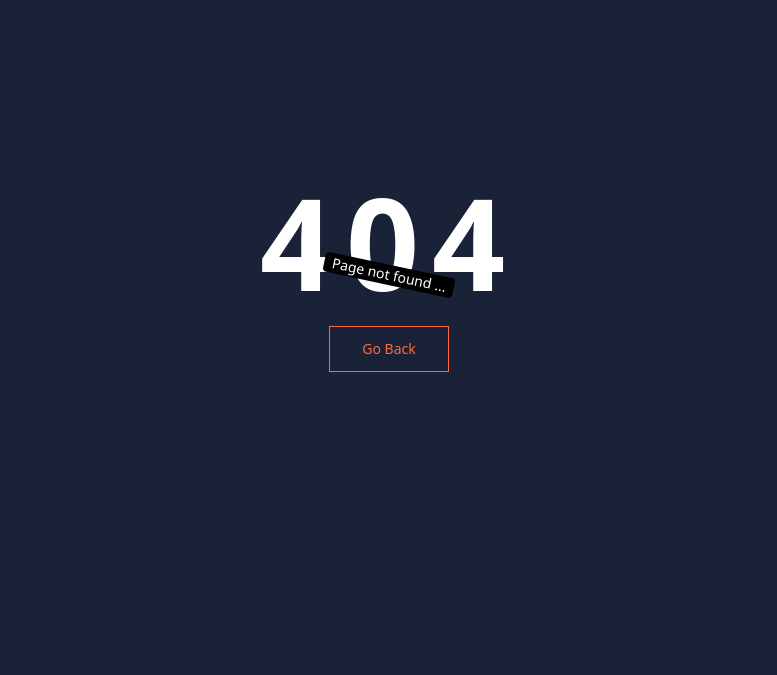
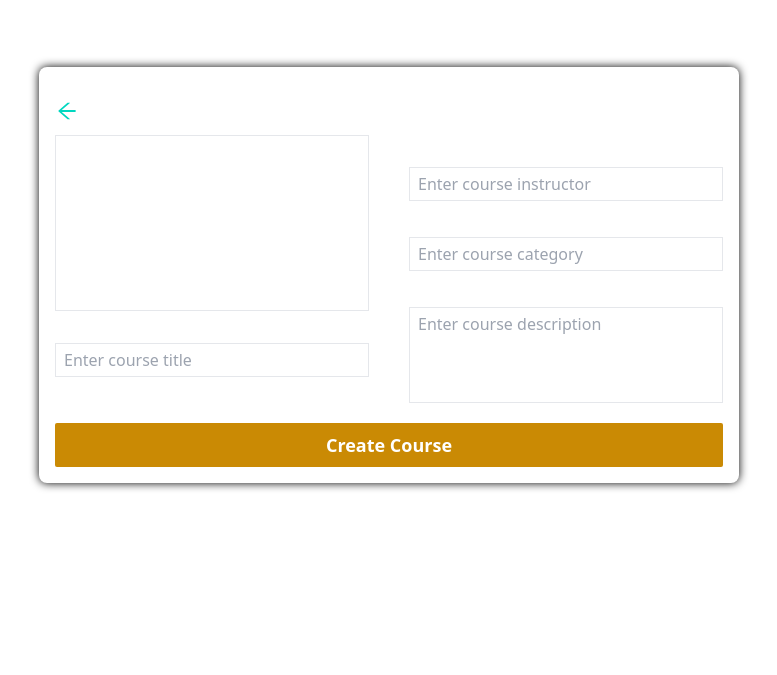
Before and after one commit to NikhilKumarMandal/course, a React (Vite) app in the folder fortend/: page /course/create in a window 1280 px wide. Before the commit this address had no page. Shown: the part 125-800 px from the top of the page, without its empty margins (251-1028 px from the left). Built offline with nearby package versions, Linux system fonts and the light colour scheme; sample sign-in values are in the browser's storage.

Commit message:
"Update CourseCard component, add CreateCourse page and createNewCourse async thunk in CourseSlice"

```diff
--- a/fortend/src/components/CourseCard.jsx
+++ b/fortend/src/components/CourseCard.jsx
@@ -28,10 +28,10 @@ function CourseCard({data}) {
                         <span className="text-yellow-500 font-bold">Total lectures : </span>
                         {data?.numOfVideos}
                     </p>
-                    {/* <p className="font-semibold">
+                    <p className="font-semibold">
                         <span className="text-yellow-500 font-bold">Instructor : </span>
                         {data?.createdBy}
-                    </p> */}
+                    </p>
                 </div>
             </div>
 
--- a/fortend/src/main.jsx
+++ b/fortend/src/main.jsx
@@ -34,7 +34,7 @@ const router = createBrowserRouter(
     <Route path="*" element={<NotFound />}/>
 
     <Route  element={<RequrieAuth allowedRole={['admin']} /> }>
-    <Route path="/create/Course" element={<CreateCourse/>}/>
+    <Route path="/course/create" element={<CreateCourse/>}/>
     </Route>
 
     </Route>
--- a/fortend/src/pages/Courses/CreateCourse.jsx
+++ b/fortend/src/pages/Courses/CreateCourse.jsx
@@ -1,8 +1,197 @@
-import React from 'react'
+import React, { useState } from 'react'
+import toast from 'react-hot-toast';
+import Header from '../../components/Header/Header'
+import {  useDispatch } from 'react-redux';
+import { Link,useNavigate } from 'react-router-dom';
+import {  createNewCourse } from '../../redux/slices/CourseSlice';
+import { AiOutlineArrowLeft } from "react-icons/ai";
+
 
 function CreateCourse() {
+
+    const dispatch = useDispatch()
+    const navigate = useNavigate()
+
+    const [previewImage,setPreviewImage] = useState('')
+
+    const [inputData,setInputData] = useState({
+        title: '',
+        description: '',
+        category: '',
+        poster: '',
+        createdBy: ''
+    })
+
+    const handleUserInput = (e) => {
+        const {name,value} = e.target;
+        setInputData({
+          ...inputData,
+          [name]: value || ''
+      });
+    }
+
+    const handleAdminPoster = (e) => {
+        e.preventDefault()
+
+        const uploadImage = e.target.files[0]
+
+        if (uploadImage) {
+            setInputData({
+                ...inputData,
+                poster: uploadImage
+            });
+            const fileReader = new FileReader()
+            fileReader.readAsDataURL(uploadImage);
+            fileReader.addEventListener('load', function() {
+                console.log(this.result);
+                setPreviewImage(this.result)
+            })
+        }
+    }
+
+    const handleAdminInput = async (e) => {
+        e.preventDefault()
+        if (!inputData.title || !inputData.description || !inputData.category || !inputData.poster || !inputData.createdBy) {
+            toast.error(" Please fill all the details ")
+        }
+
+      const formData = new FormData();
+      formData.append("title", inputData.title);
+      formData.append("description", inputData.description);
+      formData.append("category", inputData.category);
+      formData.append("poster", inputData.poster);
+      formData.append("createdBy", inputData.createdBy);
+
+      // dispatch create account action
+      const response = await dispatch(createNewCourse(formData));
+      if(response?.payload?.success)
+        navigate("/courses");
+
+      setSignupData({
+          name: "",
+          email: "",
+          password: "",
+          avatar: ""
+      });
+      setPreviewImage("");
+    }
+
   return (
-    <div>CreateCourse</div>
+    <Header>
+<div className="flex items-center justify-center h-[100vh]">
+                <form
+                    onSubmit={handleAdminInput}
+                    className="flex flex-col justify-center gap-5 rounded-lg p-4 text-white w-[700px] my-10 shadow-[0_0_10px_black] relative"
+                >
+
+                    <Link className="absolute top-8 text-2xl link text-accent cursor-pointer">
+                        <AiOutlineArrowLeft />
+                    </Link>
+
+                    <h1 className="text-center text-2xl font-bold">
+                        Create New Course
+                    </h1>
+
+                    <main className="grid grid-cols-2 gap-x-10">
+                        <div className="gap-y-6">
+                            <div>
+                                <label htmlFor="image_uploads" className="cursor-pointer">
+                                    {previewImage ? (
+                                        <img
+                                            className="w-full h-44 m-auto border"
+                                            src={previewImage}
+                                        />
+                                    ): (
+                                        <div className="w-full h-44 m-auto flex items-center justify-center border">
+                                            <h1 className="font-bold text-lg">Upload your course poster</h1>
+                                        </div>
+                                    )}
+
+                                </label>
+                                <input
+                                    className="hidden"
+                                    type="file"
+                                    id="image_uploads"
+                                    accept=".jpg, .jpeg, .png"
+                                    name="image_uploads"
+                                    onChange={handleAdminPoster}
+                                />
+                            </div>
+                            <div className="flex flex-col gap-1">
+                                <label className="text-lg font-semibold" htmlFor="title">
+                                    Course title
+                                </label>
+                                <input
+                                    required
+                                    type="text"
+                                    name="title"
+                                    id="title"
+                                    placeholder="Enter course title"
+                                    className="bg-transparent px-2 py-1 border"
+                                    value={inputData.title}
+                                    onChange={handleUserInput}
+                                />
+                            </div>
+                        </div>
+
+                        <div className="flex flex-col gap-1">
+                            <div className="flex flex-col gap-1">
+                                <label className="text-lg font-semibold" htmlFor="createdBy">
+                                    Course Instructor
+                                </label>
+                                <input
+                                    required
+                                    type="text"
+                                    name="createdBy"
+                                    id="createdBy"
+                                    placeholder="Enter course instructor"
+                                    className="bg-transparent px-2 py-1 border"
+                                    value={inputData.createdBy}
+                                    onChange={handleUserInput}
+                                />
+                            </div>
+
+                            <div className="flex flex-col gap-1">
+                                <label className="text-lg font-semibold" htmlFor="category">
+                                    Course category
+                                </label>
+                                <input
+                                    required
+                                    type="text"
+                                    name="category"
+                                    id="category"
+                                    placeholder="Enter course category"
+                                    className="bg-transparent px-2 py-1 border"
+                                    value={inputData.category}
+                                    onChange={handleUserInput}
+                                />
+                            </div>
+                            <div className="flex flex-col gap-1">
+                                <label className="text-lg font-semibold" htmlFor="description">
+                                    Course description
+                                </label>
+                                <textarea
+                                    required
+                                    type="text"
+                                    name="description"
+                                    id="description"
+                                    placeholder="Enter course description"
+                                    className="bg-transparent px-2 py-1 h-24 overflow-y-scroll resize-none border"
+                                    value={inputData.description}
+                                    onChange={handleUserInput}
+                                />
+                            </div>
+                        </div>
+                    </main>
+
+                    <button type="submit" className="w-full py-2 rounded-sm font-semibold text-lg cursor-pointer bg-yellow-600 hover:bg-yellow-500 transition-all ease-in-out duration-300">
+                        Create Course
+                    </button>
+
+
+                </form>
+                </div>
+    </Header>
   )
 }
 
--- a/fortend/src/redux/slices/CourseSlice.js
+++ b/fortend/src/redux/slices/CourseSlice.js
@@ -22,6 +22,22 @@ export const getAllCourses = createAsyncThunk("/course/get", async () => {
     }
 });
 
+export const createNewCourse = createAsyncThunk("/course/create", async (data) => {
+    try {
+        const response = axiosInstance.post("/courses/", data);
+        toast.promise(response, {
+            loading: "Creating new course",
+            success: "Course created successfully",
+            error: "Failed to create course"
+        });
+
+        return (await response).data
+
+    } catch(error) {
+        toast.error(error?.response?.data?.message);
+    }
+});
+
 
 const authSlice = createSlice({
     name: 'course',
```
